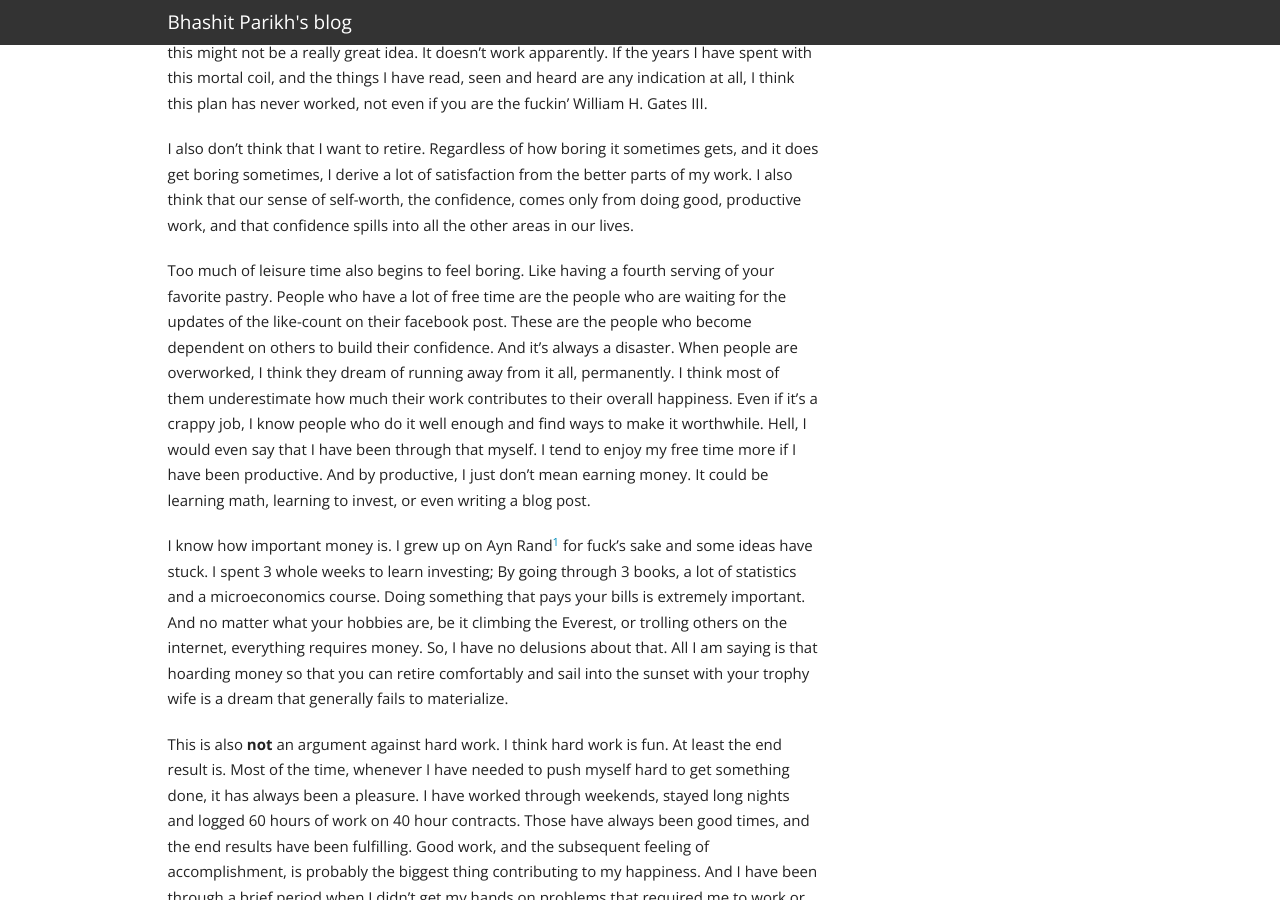
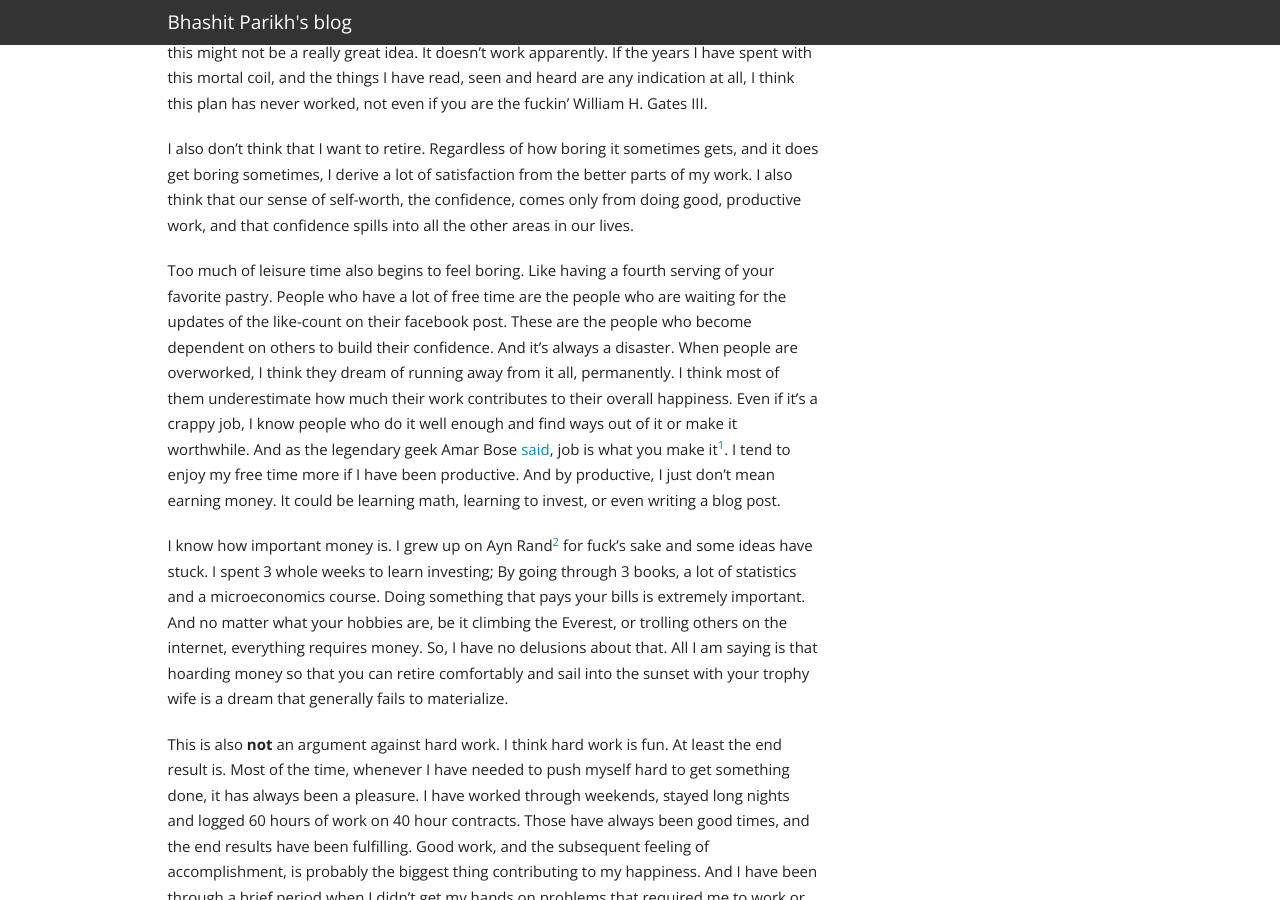
Before and after one commit to Bhashit/bhashit.github.io, a Jekyll site: the page built from _posts/2015-05-14-no-retirement.markdown, in a window 1280 px wide and 900 px high, scrolled down 773 px. Built offline with Jekyll 4.4.1, drawn with Linux system fonts in a browser that asks for light colours; comment, search, counter and statistics services are not loaded; some of the changed text lies outside the part shown.

Commit message:
Some changes

```diff
--- a/_posts/2015-05-14-no-retirement.markdown
+++ b/_posts/2015-05-14-no-retirement.markdown
@@ -58,14 +58,14 @@ others to build their confidence. And it's always a disaster. When
 people are overworked, I think they dream of running away from it all,
 permanently. I think most of them underestimate how much their work
 contributes to their overall happiness. Even if it's a crappy job, I
-know people who do it well enough and find ways to make it
-worthwhile. Hell, I would even say that I have been through that
-myself. I tend to enjoy my free time more if I have been
-productive. And by productive, I just don't mean earning money. It
-could be learning math, learning to invest, or even writing a blog
-post.
+know people who do it well enough and find ways out of it or make it
+worthwhile. And as the legendary geek Amar Bose [said][amar-bose], job
+is what you make it[^1]. I tend to enjoy my free time more if I have
+been productive. And by productive, I just don't mean earning
+money. It could be learning math, learning to invest, or even writing
+a blog post.
 
-I know how important money is. I grew up on Ayn Rand[^1] for fuck's
+I know how important money is. I grew up on Ayn Rand[^2] for fuck's
 sake and some ideas have stuck. I spent 3 whole weeks to learn
 investing; By going through 3 books, a lot of statistics and a
 microeconomics course. Doing something that pays your bills is
@@ -123,6 +123,14 @@ possible for me to enjoy them. After that, I wouldn't care.
 
 ## Footnotes
 
-[^1]: I know that some of her fiction work involved some really lame
+[^1]: If you haven't seen [that video][amar-bose] yet, I highly
+    recommend so. For one, Amar Bose is one those ultimate geeks. The
+    reflections are priceless. It's actually so good, I was tempted to
+    take that entire course in acoustics.
+
+[^2]: I know that some of her fiction work involved some really lame
     stuff. I don't care. I think the central ideas about fair
     exchange of values and the inevitability of reality are solid.
+
+
+[amar-bose]: https://youtu.be/N2UhSnvOcaE?t=3283
```
